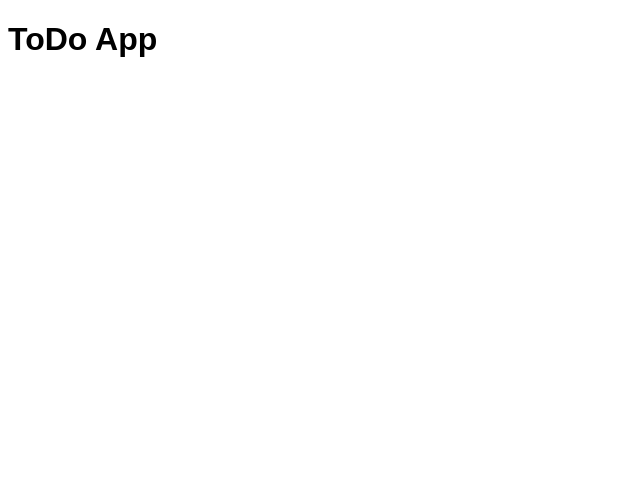
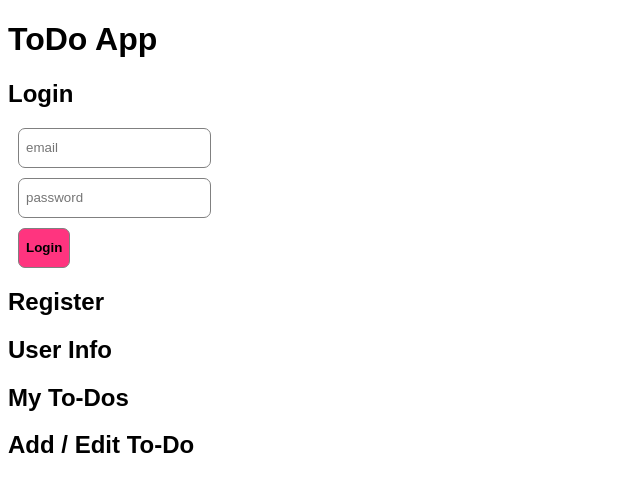
Before and after one commit to ralucaantal/ToDo-App_TIC, a plain HTML site: page main.html in a window 1280 px wide. Shown: the whole page, without its empty margins (0-640 px from the left). Drawn offline with Linux system fonts and the light colour scheme.

Commit message:
draft login

```diff
--- /dev/null
+++ b/Login/Login.js
@@ -0,0 +1,4 @@
+export function login(e) {
+    console.log("Vrei sa te autentifici");
+    e.preventDefault();
+  }
--- a/main.css
+++ b/main.css
@@ -2,3 +2,18 @@ body * {
   box-sizing: border-box;
   font-family: sans-serif;
 }
+
+button,
+input {
+  display: block;
+  height: 2.5rem;
+  padding: 7px;
+  margin: 10px;
+  border: 1px solid grey;
+  border-radius: 7px;
+}
+
+button{
+    background-color:#ff347f;
+    font-weight: bold;
+}
--- a/main.html
+++ b/main.html
@@ -4,7 +4,7 @@
 <head>
     <meta charset='utf-8'>
     <meta http-equiv='X-UA-Compatible' content='IE=edge'>
-    <title>To Do app</title>
+    <title>To-Do app</title>
     <meta name='viewport' content='width=device-width, initial-scale=1'>
     <link rel='stylesheet' type='text/css' media='screen' href='main.css'>
 
@@ -12,7 +12,28 @@
 
 <body>
     <h1>ToDo App</h1>
-    <script src='main.js'></script>
+
+    <section id="login">
+        <h1>Login</h1>
+        <form>
+            <input type="email" id="loginEmail" placeholder="email">
+            <input type="password" id="loginPassword" placeholder="password">
+            <button id="loginSubmit">Login</button>
+        </form>
+    </section>
+    <section id="register">
+        <h1>Register</h1>
+    </section>
+    <section id="user">
+        <h1>User Info</h1>
+    </section>
+    <section id="toDos">
+        <h1>My To-Dos</h1>
+    </section>
+    <section id="login">
+        <h1>Add / Edit To-Do</h1>
+    </section>
+    <script type="module" src='main.js'></script>
 </body>
 
 </html>
--- a/main.js
+++ b/main.js
@@ -1 +1,46 @@
-console.log("Buna ziua");
+let users = [
+  {
+    id: 1,
+    name: "Mihai",
+    email: "mihai@gmail.com",
+    password: "Mihai1!",
+  },
+  {
+    id: 2,
+    name: "Raluca",
+    email: "raluca@gmail.com",
+    password: "Raluca6!",
+  },
+];
+
+let toDos = [
+  {
+    id: 1,
+    taskName: "Do the dishes!",
+    status: "to-do",
+    responsable: "Mihai",
+  },
+  {
+    id: 2,
+    taskName: "Do the laundry!",
+    status: "to-do",
+    responsable: "Mihai",
+  },
+  {
+    id: 3,
+    taskName: "Do your homework",
+    status: "in-progress",
+    responsable: "Raluca",
+  },
+  {
+    id: 4,
+    taskName: "binging",
+    status: "to-do",
+    responsable: "Raluca",
+  },
+];
+
+import { login } from "./Login/Login.js";
+
+const loginButton = document.getElementById("loginSubmit");
+loginButton.addEventListener("click", login);
```
Also changed, not shown: favicon.ico (added).
